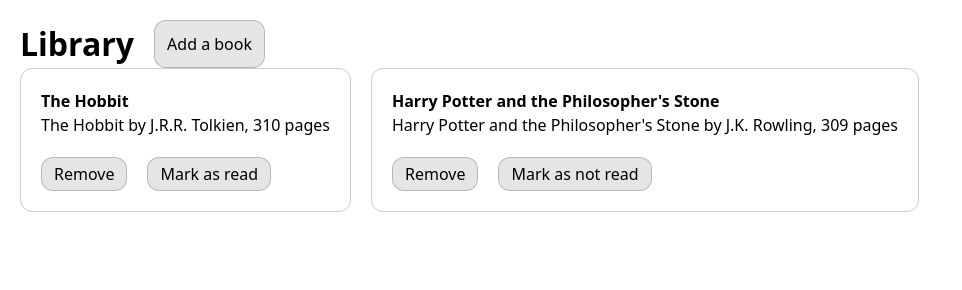
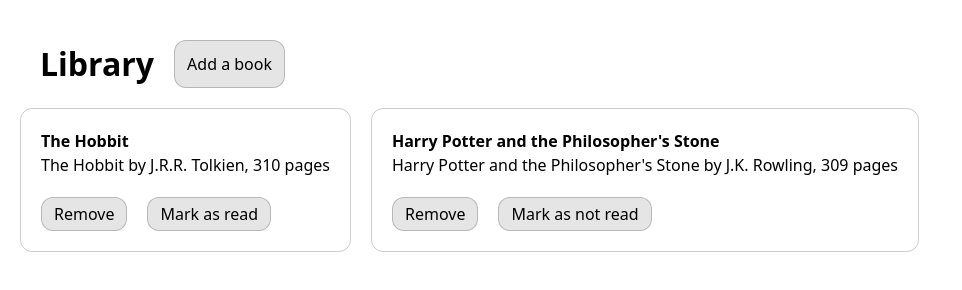
Before and after one commit to dimaspirit/odin-library, a plain HTML site: page index.html in a window 1280 px wide. Shown: the whole page, without its empty margins (0-962 px from the left). Drawn offline with Linux system fonts and the light colour scheme.

Commit message:
feat: Add styles for title and list

```diff
--- a/styles.css
+++ b/styles.css
@@ -34,11 +34,14 @@ h1, h2, h3, h4, h5, h6 {
 .top {
   display: flex;
   gap: var(--block-gap);
+  margin: var(--block-gap);
 }
 
 .list {
   display: flex;
   flex-direction: row;
+  flex-wrap: wrap;
+  flex-basis: 50%;
   gap: var(--block-gap);
 }
 
```
